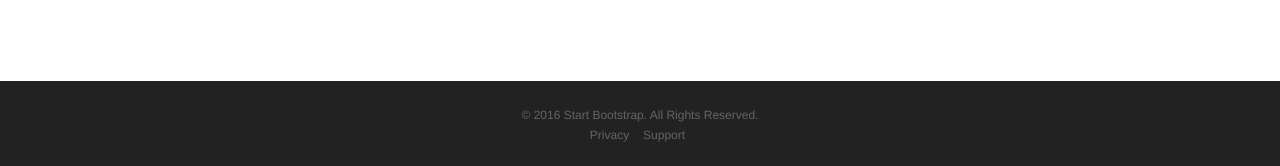
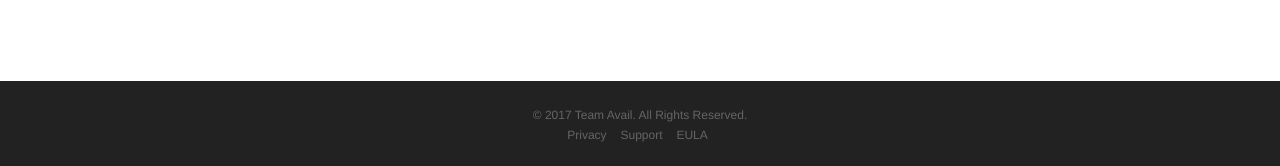
Before and after one commit to ashleynh/beacon-site, a Jekyll site: the page built from index.html, in a window 1280 px wide and 900 px high, scrolled down 1232 px. Shown: the part 731-897 px from the top of the window. Built offline with Jekyll 4.4.1, drawn with Linux system fonts in a browser that asks for light colours; nearby versions of some CDN libraries; some web fonts are replaced.

Commit message:
Adding EULA to footer, changing Copyright.

```diff
--- a/_includes/footer.html
+++ b/_includes/footer.html
@@ -1,6 +1,6 @@
     <footer>
         <div class="container">
-            <p>&copy; 2016 Start Bootstrap. All Rights Reserved.</p>
+            <p>&copy; 2017 Team Avail. All Rights Reserved.</p>
             <ul class="list-inline">
                 <li>
                     <a href="/privacy">Privacy</a>
@@ -8,6 +8,9 @@
                 <li>
                     <a href="/support">Support</a>
                 </li>
+                <li>
+                    <a href="/eula">EULA</a>
+                </li>
             </ul>
         </div>
     </footer>
```
